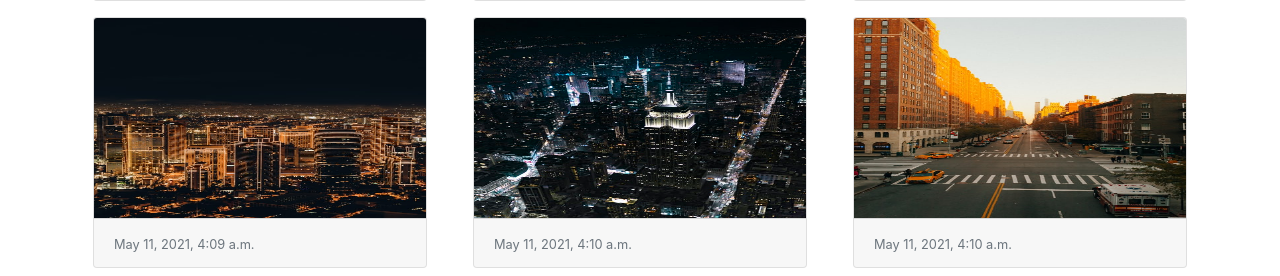
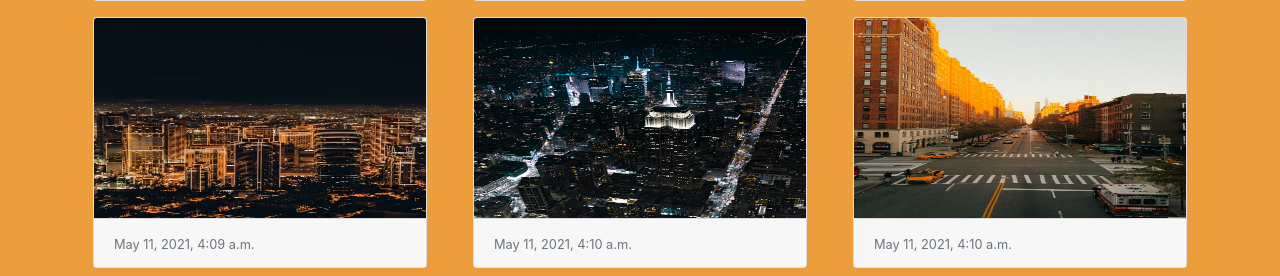
Before and after one commit to Jayanta446/ImageUploader, a Django app: page /home/ in a window 1280 px wide. Shown: the part 2058-2334 px from the top of the page. Run offline with Django 3.2, Linux system fonts and the light colour scheme; data comes from the database, SQL or seed files in the repository; both versions use the stored data as it was after the commit; some libraries are stand-ins or nearby versions.

Commit message:
Image Uploader Project Version 1.1

```diff
--- a/imageuploader/myapp/templates/myapp/home.html
+++ b/imageuploader/myapp/templates/myapp/home.html
@@ -11,6 +11,11 @@
         integrity="sha384-ggOyR0iXCbMQv3Xipma34MD+dH/1fQ784/j6cY/iJTQUOhcWr7x9JvoRxT2MZw1T" crossorigin="anonymous">
 
     <title>Image Uploader</title>
+    <style>
+        body {
+            background-color: rgb(235, 158, 59);
+        }
+    </style>
 </head>
 
 <body>
```
Also changed, not shown: imageuploader/db.sqlite3, imageuploader/imageuploader/urls.py (line endings or trailing spaces), imageuploader/media/images/d1.jpg (added), imageuploader/media/images/d2.jpg (added), imageuploader/media/images/d3.jpg (added), imageuploader/media/images/m1.jpg (added), imageuploader/media/images/m2.jpg (added), imageuploader/media/images/m3_15RW9y9.jpg (added), imageuploader/media/images/n1.jpg (added), imageuploader/media/images/n2.jpg (added), imageuploader/media/images/n3.jpg (added), imageuploader/media/images/scenery1_TrKNlfv.jpg (added), imageuploader/media/images/scenery2_r9kDuxv.jpg (added), 1 other file.
